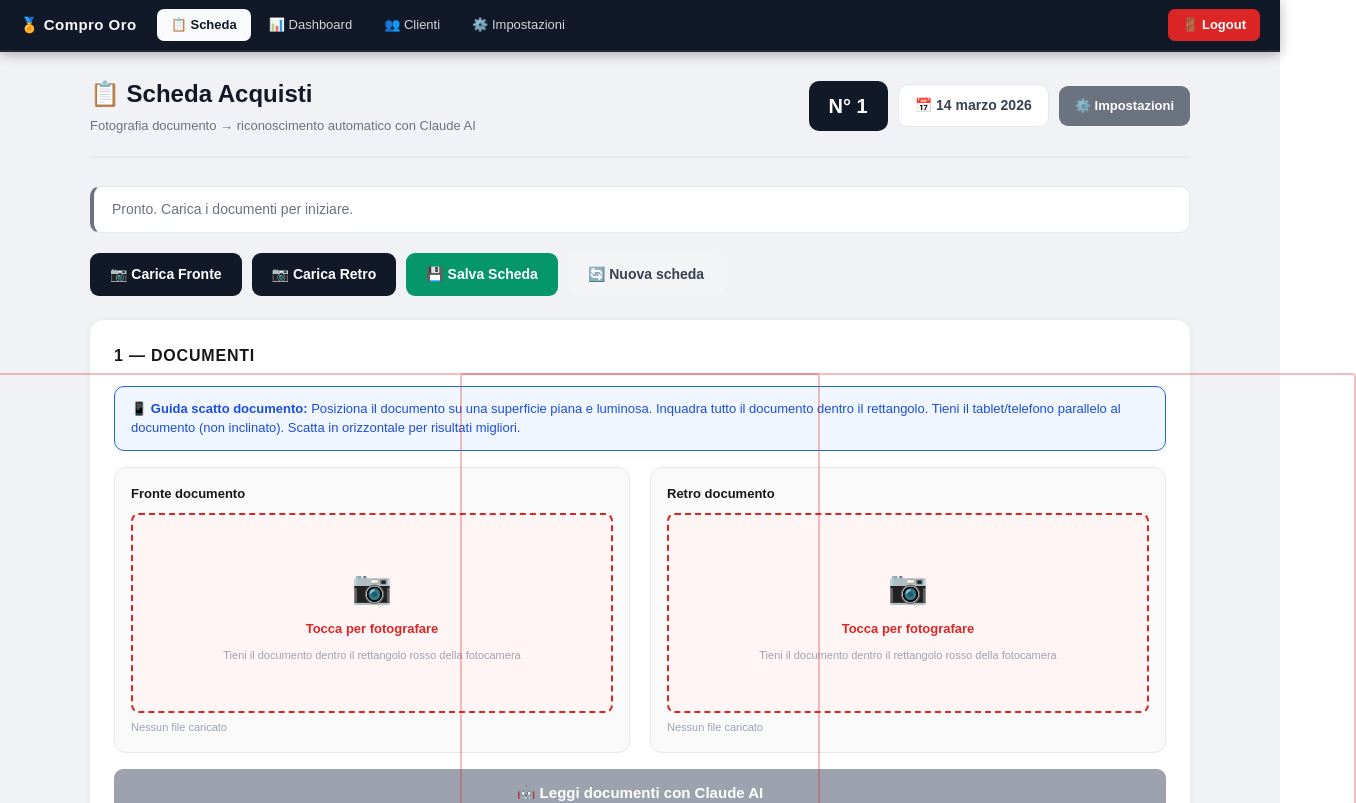
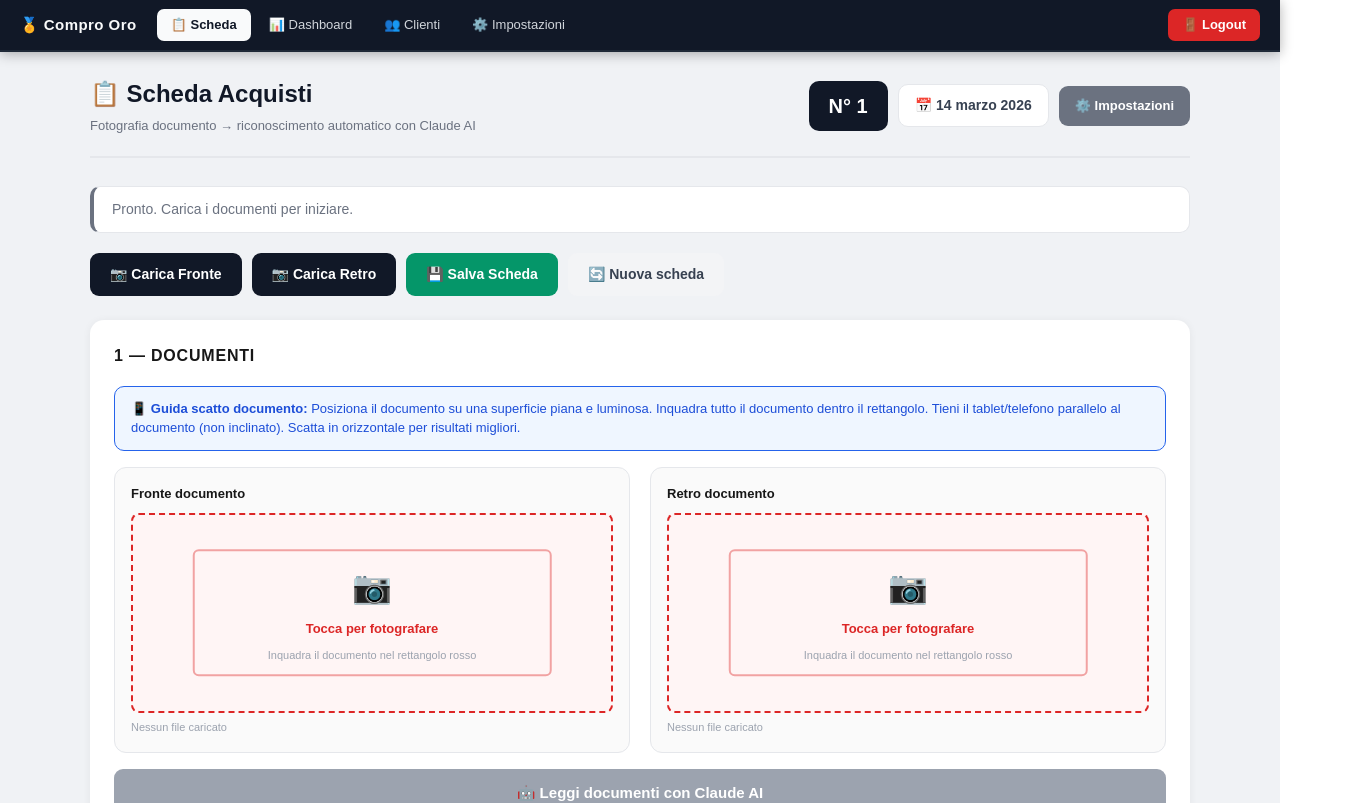
Before and after one commit to gdphoto2024-source/compro-oro, a Next.js app: page / in a window 1280 px wide. Shown: the top 803 px of the page, 1356 px wide, since content can reach past the window. Built offline with nearby package versions, Linux system fonts and the light colour scheme; no server answers; the database is empty.

Commit message:
fix nr articoli digitazione e bordo fotocamera

```diff
--- a/app/page.tsx
+++ b/app/page.tsx
@@ -488,9 +488,12 @@ export default function SchedaAcquisti() {
 
   // Funzione per aggiornare nr articoli e ridimensionare pesiPezzi
   function uiNrArticoli(idx: number, nr: string) {
-    const n = Math.max(1, Math.min(99, parseInt(nr) || 1));
+    // Permetti digitazione libera, aggiorna pesi solo se numero valido
     setItems(p => p.map((it, j) => {
       if (j !== idx) return it;
+      const parsed = parseInt(nr);
+      if (!nr || isNaN(parsed)) return { ...it, nrArticoli: nr }; // lascia digitare
+      const n = Math.max(1, Math.min(99, parsed));
       const nuoviPesi = Array.from({ length: n }, (_, k) => it.pesiPezzi[k] || "");
       return { ...it, nrArticoli: String(n), pesiPezzi: nuoviPesi };
     }));
@@ -1050,12 +1053,12 @@ ${negozio?.firma_base64 ? `<div class="section-title">Firma Titolare</div><img s
                   </div>
                 ) : (
                   <div onClick={() => ref.current?.click()}
-                    style={{ width: "100%", height: 200, borderRadius: 8, border: "2px dashed #dc2626", display: "flex", flexDirection: "column", alignItems: "center", justifyContent: "center", color: "#dc2626", fontSize: 13, cursor: "pointer", background: "#fff5f5", gap: 8 }}>
+                    style={{ width: "100%", height: 200, borderRadius: 8, border: "2px dashed #dc2626", display: "flex", flexDirection: "column", alignItems: "center", justifyContent: "center", color: "#dc2626", fontSize: 13, cursor: "pointer", background: "#fff5f5", gap: 8, position: "relative" }}>
                     <div style={{ fontSize: 32 }}>📷</div>
                     <div style={{ fontWeight: 700 }}>Tocca per fotografare</div>
-                    <div style={{ fontSize: 11, color: "#9ca3af", textAlign: "center", padding: "0 10px" }}>Tieni il documento dentro il rettangolo rosso della fotocamera</div>
-                    {/* Cornice guida simulata */}
-                    <div style={{ position: "absolute", border: "2px solid #dc2626", borderRadius: 4, width: "70%", height: "60%", opacity: 0.3, pointerEvents: "none" }} />
+                    <div style={{ fontSize: 11, color: "#9ca3af", textAlign: "center", padding: "0 10px" }}>Inquadra il documento nel rettangolo rosso</div>
+                    {/* Cornice guida */}
+                    <div style={{ position: "absolute", border: "2px solid #dc2626", borderRadius: 6, width: "75%", height: "65%", top: "50%", left: "50%", transform: "translate(-50%,-50%)", opacity: 0.4, pointerEvents: "none" }} />
                   </div>
                 )}
                 <div style={{ fontSize: 11, color: "#9ca3af", marginTop: 6 }}>{file?.name || "Nessun file caricato"}</div>
```
